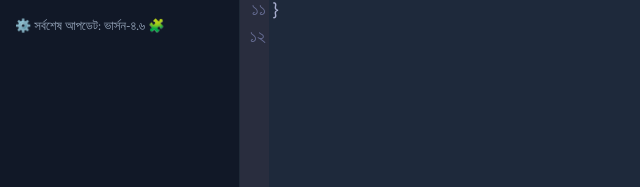
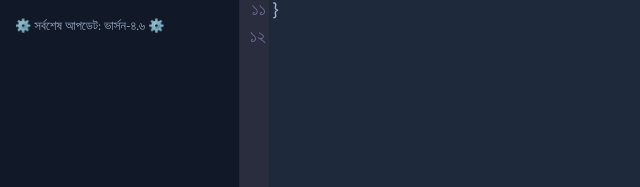
Before and after one commit to AnisurRahmanJU/bangla-code-runner, a plain HTML site: page index.html in a window 1280 px wide. Shown: the part 333-520 px from the top of the page, 0-640 px from the left. Drawn offline with nearby package versions, Linux system fonts and the light colour scheme.

Commit message:
Update index.html

```diff
--- a/index.html
+++ b/index.html
@@ -134,7 +134,7 @@
         <div class="github-link" onclick="window.open('https://github.com/AnisurRahmanJU/bangla-code-runner/tree/main/examples', '_blank')">🔗কোডের উদাহরণ</div>
         <div class="github-link" onclick="window.open('https://github.com/AnisurRahmanJU/bangla-code-runner', '_blank')">🔗 অবদান রাখুন</div>
         <div class="github-link" onclick="window.open('https://github.com/AnisurRahmanJU/', '_blank')">🔗 আমার পরিচিতি</div>
-        <div class="github-link">⚙️ সর্বশেষ আপডেট: ভার্সন-৪.৬ 🧩</div>
+        <div class="github-link">⚙️ সর্বশেষ আপডেট: ভার্সন-৪.৬ ⚙️</div>
 
         <div class="file-upload-box" onclick="document.getElementById('fileInput').click()">
             <i class="fa-solid fa-file-import"></i> ফাইল আপলোড (.bcr)
```
